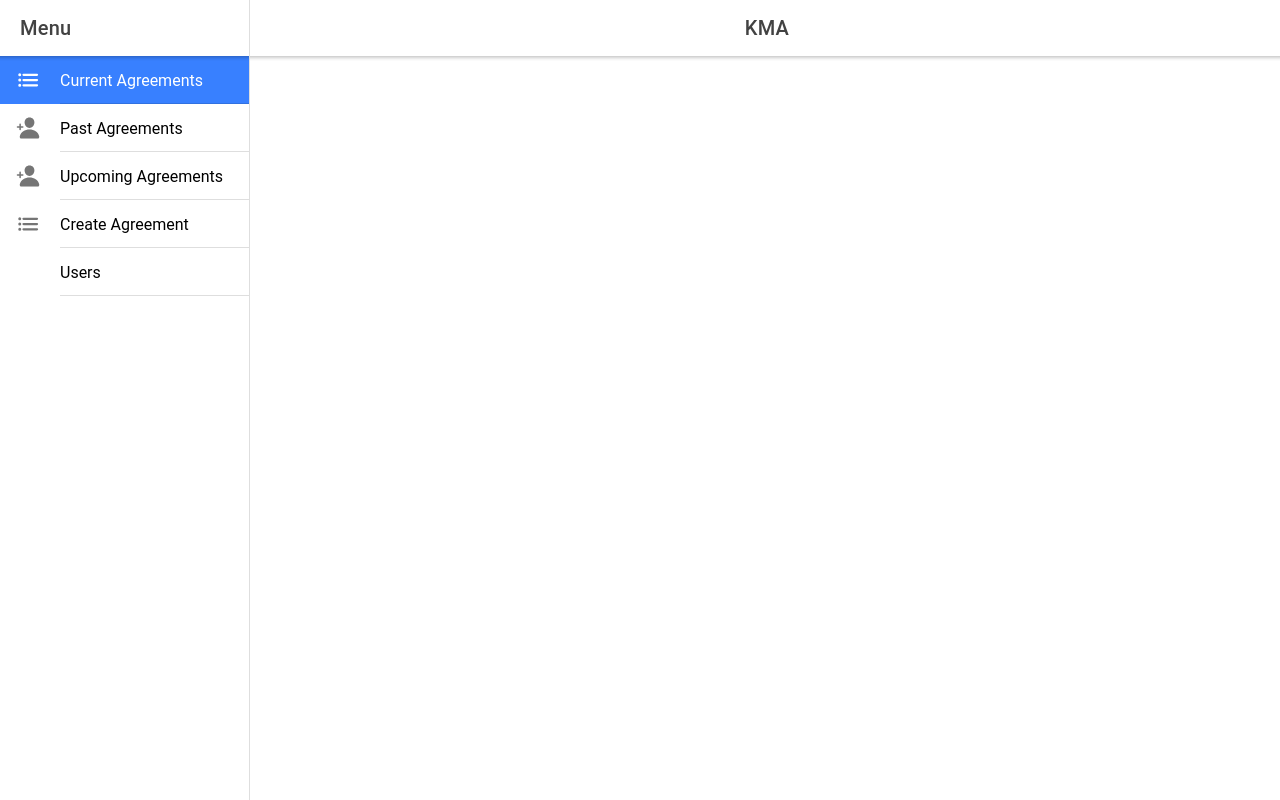
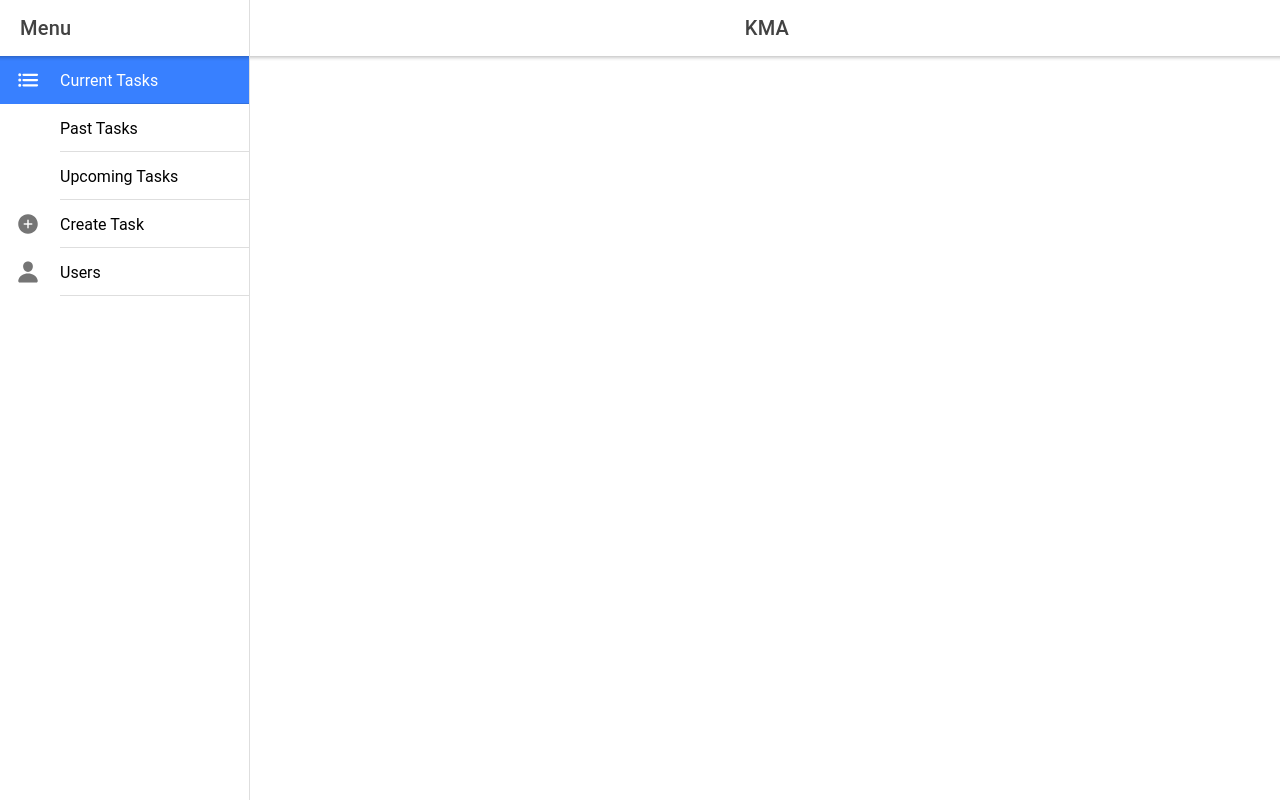
Before and after one commit to matt-hernandez/kma, a React (Create React App) app: page /admin/agreements/current in a window 1280 px wide. Built offline with nearby package versions, Linux system fonts and the light colour scheme; the HTML template or start-up script is replaced by a standard one.

Commit message:
Change wording around admin area

```diff
--- a/src/pages/Admin/CreateAgreement.tsx
+++ b/src/pages/Admin/CreateAgreement.tsx
@@ -15,7 +15,7 @@ import { oneHour, oneDay } from '../../util/date-time-helpers';
 import { createAgreement } from '../../constants/graphql/admin';
 
 const slug = '/agreements/create';
-const title = 'Create Agreement';
+const title = 'Create Task';
 
 export default addPageData(() => {
   const [ create, { data }] = useMutation(createAgreement);
@@ -43,17 +43,17 @@ export default addPageData(() => {
   return (
     <>
       <IonItem>
-        <IonInput placeholder="Title" name="title" onIonInput={(e) => setTitle((e as any).target.value)}></IonInput>
+        <IonInput placeholder="Title*" name="title" onIonInput={(e) => setTitle((e as any).target.value)}></IonInput>
       </IonItem>
       <IonItem>
         <IonTextarea placeholder="Description" name="description" onIonInput={(e) => setDescription((e as any).target.value)} />
       </IonItem>
       <IonItem>
-        <IonLabel>Due date &amp; time</IonLabel>
-        <IonDatetime displayFormat="MMM DD, YYYY h:mm A" pickerFormat="MMM DD, YYYY h:m A" placeholder="Select due date" minuteValues="0,15,30,45" name="due" onIonChange={(e) => setDue((e as any).target.value)} />
+        <IonLabel>Due date &amp; time*</IonLabel>
+        <IonDatetime displayFormat="MMM DD, YYYY h:mm A" placeholder="Select due date" minuteValues="0,15,30,45" name="due" onIonChange={(e) => setDue((e as any).target.value)} />
       </IonItem>
       <IonItem>
-        <IonLabel>Commit &amp; partner-up deadline</IonLabel>
+        <IonLabel>Commit &amp; partner-up deadline*</IonLabel>
         <IonSelect placeholder="Select one" interface="popover" name="partnerUpDeadline" onIonChange={(e) => setPartnerUpDeadline((e as any).target.value)}>
           <IonSelectOption value={oneHour}>1 hour before due date</IonSelectOption>
           <IonSelectOption value={oneHour * 2}>2 hours before</IonSelectOption>
@@ -65,7 +65,7 @@ export default addPageData(() => {
       </IonItem>
       <IonItem>
         <IonLabel>Publish date</IonLabel>
-        <IonDatetime displayFormat="MMM DD, YYYY h:mm A" pickerFormat="MMM DD, YYYY h:m A" placeholder="Now" minuteValues="0,15,30,45" name="publishDate" onIonChange={(e) => setPublishDate((e as any).target.value)} />
+        <IonDatetime displayFormat="MMM DD, YYYY h:mm A" placeholder="Now" minuteValues="0,15,30,45" name="publishDate" onIonChange={(e) => setPublishDate((e as any).target.value)} />
       </IonItem>
       <IonItem>
         <IonLabel>Task frequency</IonLabel>
--- a/src/pages/Admin/CurrentAgreements.tsx
+++ b/src/pages/Admin/CurrentAgreements.tsx
@@ -2,7 +2,7 @@ import React from 'react';
 import { addPageData } from '../../util/add-page-data';
 
 const slug = '/agreements/current';
-const title = 'Current Agreements';
+const title = 'Current Tasks';
 
 export default addPageData(() => {
   return <div />
--- a/src/pages/Admin/PastAgreements.tsx
+++ b/src/pages/Admin/PastAgreements.tsx
@@ -2,7 +2,7 @@ import React from 'react';
 import { addPageData } from '../../util/add-page-data';
 
 const slug = '/agreements/past';
-const title = 'Past Agreements';
+const title = 'Past Tasks';
 
 export default addPageData(() => {
   return <div />
--- a/src/pages/Admin/UpcomingAgreements.tsx
+++ b/src/pages/Admin/UpcomingAgreements.tsx
@@ -2,7 +2,7 @@ import React from 'react';
 import { addPageData } from '../../util/add-page-data';
 
 const slug = '/agreements/upcoming';
-const title = 'Upcoming Agreements';
+const title = 'Upcoming Tasks';
 
 export default addPageData(() => {
   return <div />
--- a/src/pages/Admin/index.tsx
+++ b/src/pages/Admin/index.tsx
@@ -9,7 +9,7 @@ import {
     IonSplitPane
   } from '@ionic/react';
 import { Redirect, Route } from 'react-router-dom';
-import { list, stats, personAdd } from 'ionicons/icons';
+import { list, rewind, fastforward, addCircle, person } from 'ionicons/icons';
 import Menu from '../../components/Menu';
 import InflateContent from '../../components/InflateContent';
 import CreateAgreement from './CreateAgreement';
@@ -29,25 +29,25 @@ const adminPages: AppPage[] = [
   {
     title: PastAgreements.pageData.title,
     url: `/admin${PastAgreements.pageData.slug}`,
-    icon: personAdd,
+    icon: rewind,
     component: PastAgreements
   },
   {
     title: UpcomingAgreements.pageData.title,
     url: `/admin${UpcomingAgreements.pageData.slug}`,
-    icon: personAdd,
+    icon: fastforward,
     component: UpcomingAgreements
   },
   {
     title: CreateAgreement.pageData.title,
     url: `/admin${CreateAgreement.pageData.slug}`,
-    icon: list,
+    icon: addCircle,
     component: CreateAgreement
   },
   {
     title: Users.pageData.title,
     url: `/admin${Users.pageData.slug}`,
-    icon: stats,
+    icon: person,
     component: Users
   }
 ];
```
